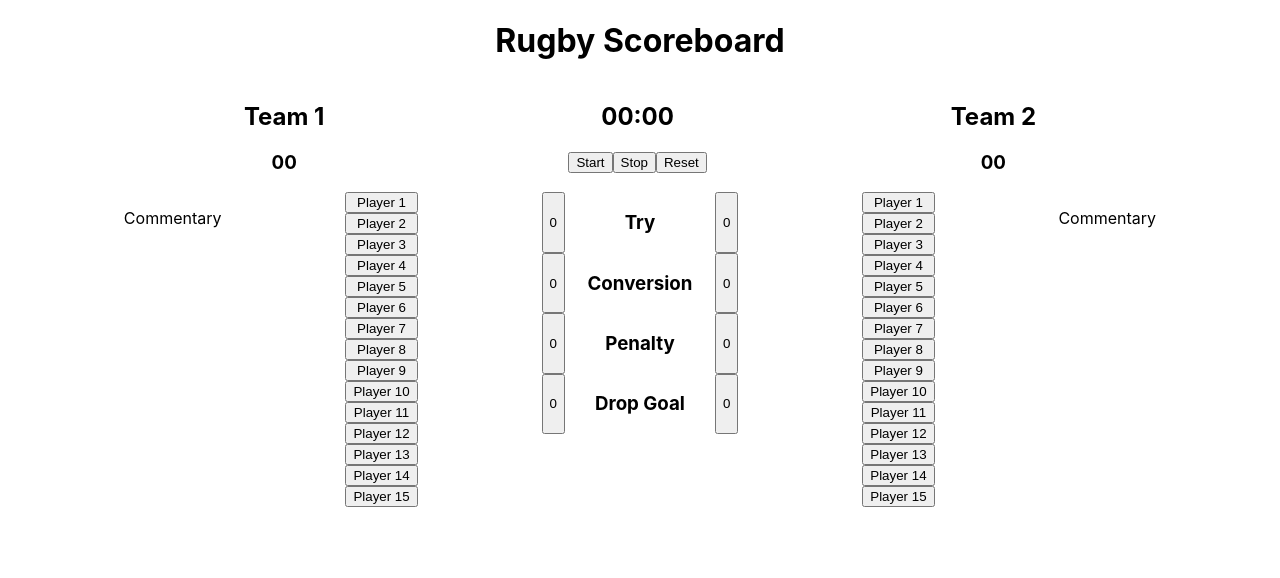
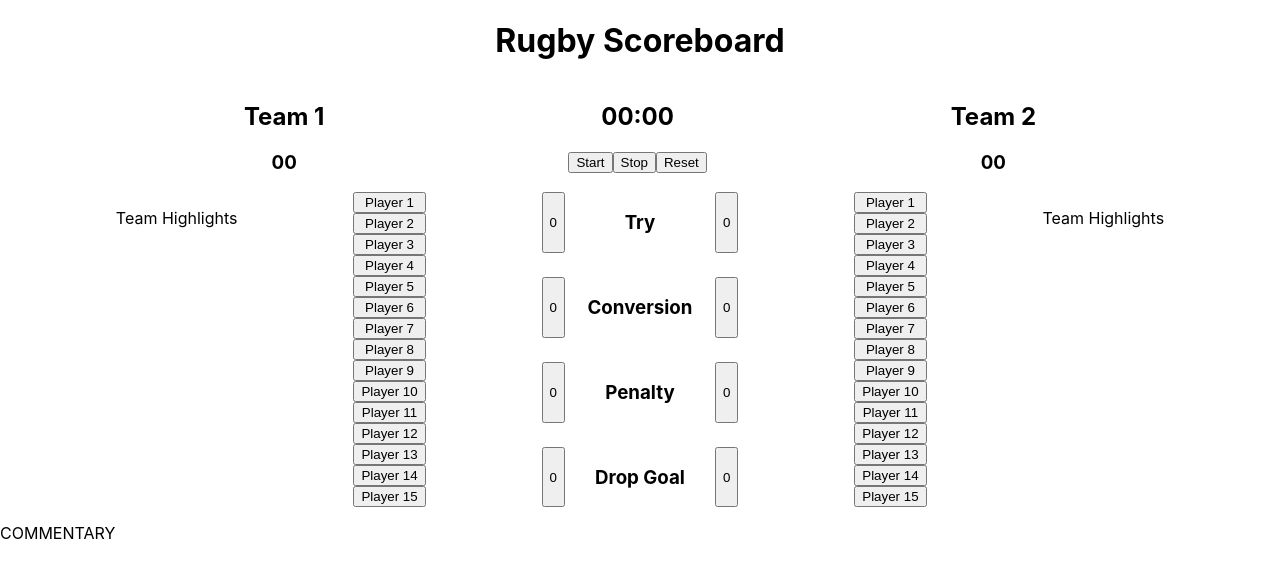
Before and after one commit to DSutcliffe/rugby-scoreboard, a React (Create React App) app: page / in a window 1280 px wide. Shown: the top 578 px of the page. Built offline with nearby package versions, Linux system fonts and the light colour scheme.

Commit message:
Layout Change

```diff
--- a/src/App.js
+++ b/src/App.js
@@ -37,7 +37,7 @@ class App extends Component {
         <div className="footerSection">
 
           <div className="">
-            <p>Commentary</p>
+            <p>Team Highlights</p>
           </div>
 
           <div className="teamPlayers">
@@ -105,9 +105,13 @@ class App extends Component {
           </div>
 
           <div className="">
-            <p>Commentary</p>
+            <p>Team Highlights</p>
           </div>
 
+        </div>
+
+        <div className="commentary">
+          <p>COMMENTARY</p>
         </div>
 
       </div>
--- a/src/css/App.css
+++ b/src/css/App.css
@@ -23,6 +23,7 @@
 .teamPlayers {
   display: flex;
   flex-direction: column;
+  justify-content: space-around;
 }
 
 .scoreType {
@@ -33,6 +34,8 @@
 .footerCenter {
   display: flex;
   flex-direction: column;
+  /* justify-content: space-around; */
+  justify-content: space-between;
 }
 
 .scoreTypeName {
```
